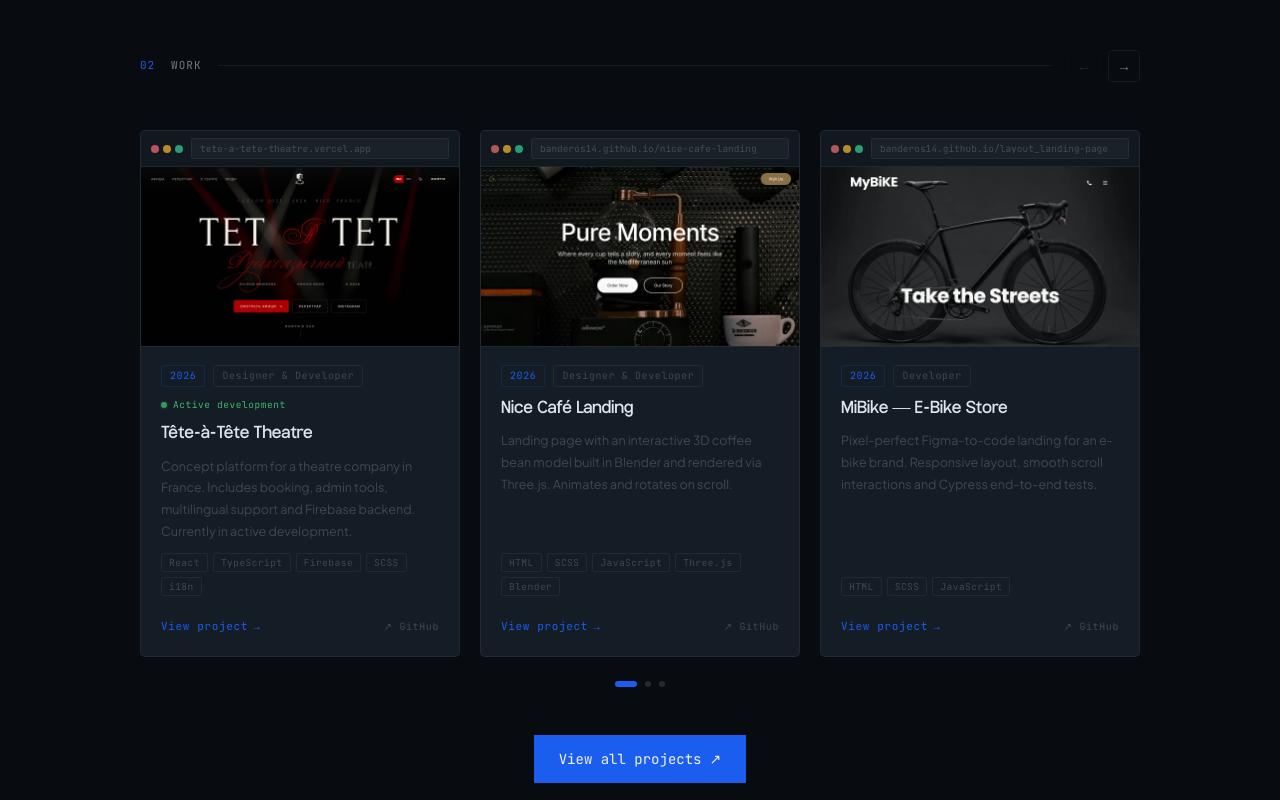
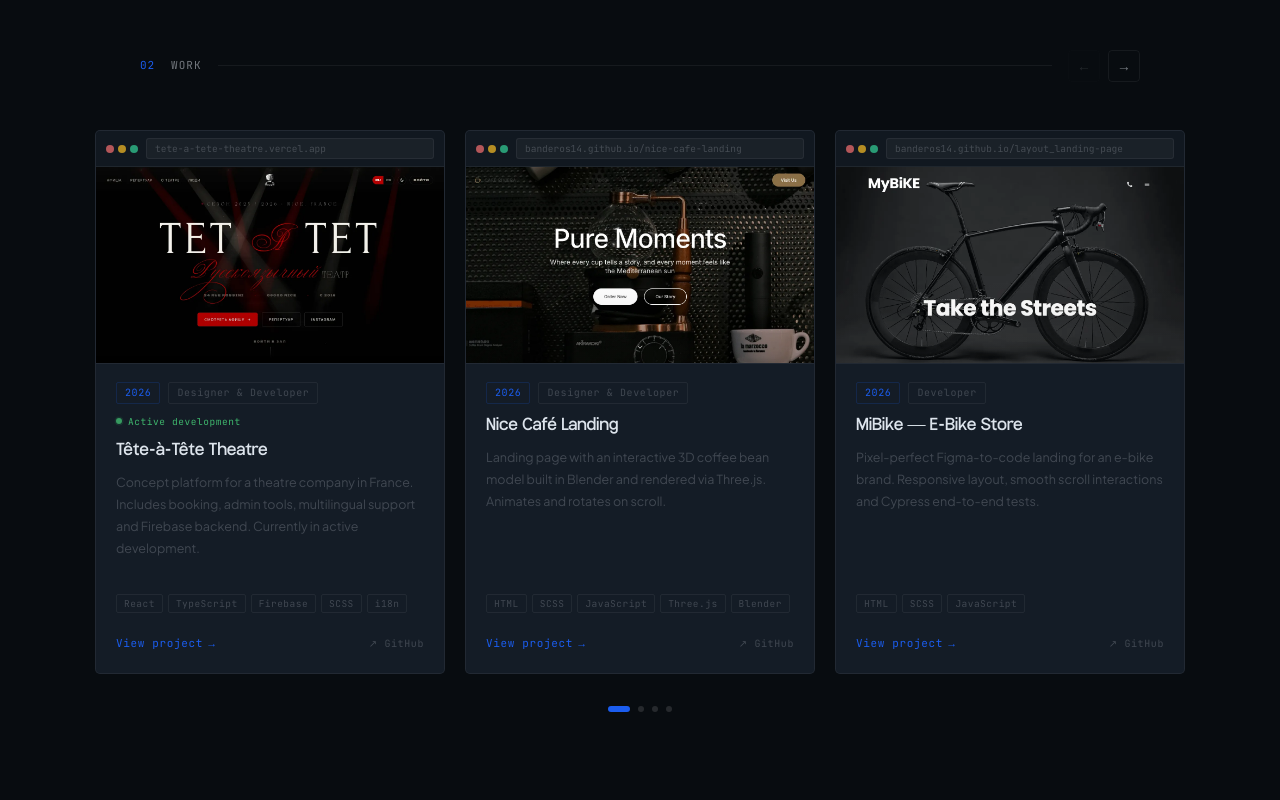
Before and after one commit to Banderos14/banderos14.github.io, a React (Vite) app: page / in a window 1280 px wide. Shown: the part 1560-2360 px from the top of the page. Built offline with nearby package versions, Linux system fonts and the light colour scheme.

Commit message:
final: final vertion + added project 2025(Coffee shop) and finalization of animation and scroll

```diff
--- a/src/components/About/About.tsx
+++ b/src/components/About/About.tsx
@@ -41,8 +41,14 @@ export default function About() {
     e.preventDefault();
     // eslint-disable-next-line @typescript-eslint/no-explicit-any
     const lenis = (window as any).__lenis;
-    if (lenis) lenis.scrollTo('#work');
-    else document.getElementById('work')?.scrollIntoView({ behavior: 'smooth' });
+    if (lenis) {
+      lenis.scrollTo('#work', {
+        duration: 2.2,
+        easing: (t: number) => t < 0.5 ? 4 * t * t * t : 1 - Math.pow(-2 * t + 2, 3) / 2,
+      });
+    } else {
+      document.getElementById('work')?.scrollIntoView({ behavior: 'smooth' });
+    }
   };
 
   return (
--- a/src/components/Hero/Hero.tsx
+++ b/src/components/Hero/Hero.tsx
@@ -29,8 +29,14 @@ export default function Hero() {
     e.preventDefault();
     // eslint-disable-next-line @typescript-eslint/no-explicit-any
     const lenis = (window as any).__lenis;
-    if (lenis) lenis.scrollTo(`#${id}`);
-    else document.getElementById(id)?.scrollIntoView({ behavior: 'smooth' });
+    if (lenis) {
+      lenis.scrollTo(`#${id}`, {
+        duration: 2.2,
+        easing: (t: number) => t < 0.5 ? 4 * t * t * t : 1 - Math.pow(-2 * t + 2, 3) / 2,
+      });
+    } else {
+      document.getElementById(id)?.scrollIntoView({ behavior: 'smooth' });
+    }
   };
 
   // Duplicate 4× so the ticker never shows a gap
--- a/src/components/Work/ProjectItem.module.scss
+++ b/src/components/Work/ProjectItem.module.scss
@@ -375,6 +375,27 @@
   .activeDot::after { animation: none !important; }
 }
 
+// ── Archived concept status badge ──
+.archivedBadge {
+  @include font-mono;
+  display: inline-flex;
+  align-items: center;
+  gap: 6px;
+  font-size: 9.5px;
+  letter-spacing: 0.06em;
+  color: var(--text-d);
+  opacity: 0.7;
+}
+
+.archivedDot {
+  display: inline-block;
+  width: 6px;
+  height: 6px;
+  flex-shrink: 0;
+  border-radius: 50%;
+  border: 1px solid currentColor;
+}
+
 .ghLink {
   @include font-mono;
   font-size: 10px;
--- a/src/components/Work/ProjectItem.tsx
+++ b/src/components/Work/ProjectItem.tsx
@@ -11,7 +11,8 @@ interface Props {
   index:   number;
 }
 
-function displayUrl(url: string): string {
+function displayUrl(url: string | undefined): string {
+  if (!url) return '';
   try {
     const u = new URL(url);
     return u.hostname + u.pathname.replace(/\/$/, '');
@@ -64,7 +65,7 @@ export default function ProjectItem({ project, index }: Props) {
       onMouseLeave={IS_TOUCH ? undefined : () => setHovered(false)}
     >
       <a
-        href={project.live}
+        href={project.live ?? project.github}
         target="_blank"
         rel="noopener noreferrer"
         className={s.mockup}
@@ -114,7 +115,14 @@ export default function ProjectItem({ project, index }: Props) {
           </div>
         )}
 
-        <a href={project.live} target="_blank" rel="noopener noreferrer"
+        {project.archivedConcept && (
+          <div className={s.archivedBadge}>
+            <span className={s.archivedDot} aria-hidden="true" />
+            {t.work.archived_concept}
+          </div>
+        )}
+
+        <a href={project.live ?? project.github} target="_blank" rel="noopener noreferrer"
            className={s.nameLink} draggable={false} onClick={preventIfDrag}>
           <h3 className={s.name}>{name}</h3>
         </a>
@@ -128,14 +136,16 @@ export default function ProjectItem({ project, index }: Props) {
         </div>
 
         <div className={s.links}>
-          <a href={project.live} target="_blank" rel="noopener noreferrer"
+          <a href={project.live ?? project.github} target="_blank" rel="noopener noreferrer"
              className={s.cta} draggable={false} onClick={preventIfDrag}>
             {t.work.view_project} <span className={s.arr}>→</span>
           </a>
-          <a href={project.github} target="_blank" rel="noopener noreferrer"
-             className={s.ghLink} draggable={false} onClick={preventIfDrag}>
-            {t.work.github}
-          </a>
+          {project.live && (
+            <a href={project.github} target="_blank" rel="noopener noreferrer"
+               className={s.ghLink} draggable={false} onClick={preventIfDrag}>
+              {t.work.github}
+            </a>
+          )}
         </div>
       </div>
     </article>
--- a/src/components/Work/Work.module.scss
+++ b/src/components/Work/Work.module.scss
@@ -1,10 +1,10 @@
 .section {
-  padding: 70px 0;
+  padding: 70px 0 84px;
   position: relative;
   z-index: 2;
   background: transparent;
 
-  @media (max-width: 640px) { padding: 64px 0; }
+  @media (max-width: 640px) { padding: 64px 0 72px; }
 }
 
 .header {
@@ -61,6 +61,16 @@
   &:disabled { opacity: 0.25; cursor: default; }
 }
 
+// ── Unified Work section container ──
+// Exactly 3 cards wide: 3×350px + 2×20px gap = 1090px content + 2×40px padding = 1170px
+.workContainer {
+  max-width: 1170px;
+  margin: 0 auto;
+  padding: 0 40px;
+
+  @media (max-width: 640px) { padding: 0 20px; }
+}
+
 // ── Outer clip — hides cards that are off-screen ──
 .carouselOuter {
   overflow: hidden;
@@ -80,11 +90,11 @@
 
 // ── Each slide ──
 .cardSlide {
-  flex: 0 0 320px;
+  flex: 0 0 350px;
   align-self: stretch;
 
-  @media (max-width: 880px) { flex: 0 0 280px; }
-  @media (max-width: 640px) { flex: 0 0 calc(88vw); }
+  @media (max-width: 880px) { flex: 0 0 308px; }
+  @media (max-width: 640px) { flex: 0 0 calc(90vw); }
 }
 
 // ── Dot indicators (visual only) ──
@@ -93,7 +103,7 @@
   justify-content: center;
   align-items: center;
   gap: 8px;
-  margin-top: 24px;
+  margin-top: 32px;
 }
 
 .dot {
@@ -108,13 +118,6 @@
     background: var(--accent);
     width: 22px;
   }
-}
-
-// ── Footer ──
-.footer {
-  margin-top: 48px;
-  display: flex;
-  justify-content: center;
 }
 
 // ── Nav arrow hint animation ──
--- a/src/components/Work/Work.tsx
+++ b/src/components/Work/Work.tsx
@@ -97,7 +97,7 @@ export default function Work() {
         </motion.div>
       </div>
 
-      <div className="container">
+      <div className={s.workContainer}>
         <div className={s.carouselOuter} ref={outerRef}>
           <motion.div
             ref={trackRef}
@@ -125,7 +125,7 @@ export default function Work() {
         </div>
       </div>
 
-      <div className="container">
+      <div className={s.workContainer}>
         <motion.div
           className={s.dots}
           initial={{ opacity: 0 }}
@@ -143,23 +143,6 @@ export default function Work() {
             />
           ))}
         </motion.div>
-
-        <motion.div
-          className={s.footer}
-          initial={{ opacity: 0, y: 40 }}
-          animate={revealed ? { opacity: 1, y: 0 } : { opacity: 0, y: 40 }}
-          transition={{ type: 'spring', stiffness: 75, damping: 18, mass: 0.9, delay: projects.length * 0.1 + 0.25 }}
-        >
-          <div className="btn-wrap">
-            <a href="https://github.com/Banderos14" target="_blank" rel="noopener noreferrer" className="btn btn-p">
-              {t.work.cta} <span className="btn-arr">↗</span>
-            </a>
-            <span className="btn-c btn-c--tl" aria-hidden="true" />
-            <span className="btn-c btn-c--tr" aria-hidden="true" />
-            <span className="btn-c btn-c--bl" aria-hidden="true" />
-            <span className="btn-c btn-c--br" aria-hidden="true" />
-          </div>
-        </motion.div>
       </div>
     </section>
   );
--- a/src/data/projects.ts
+++ b/src/data/projects.ts
@@ -42,4 +42,13 @@ export const projects: Project[] = [
     github: 'https://github.com/Banderos14/react_phone-catalog',
     screenshot: '/img/projects/nice_gadgets.webp',
   },
+  {
+    slug: 'coffee_shop',
+    year: 2025,
+    tags: ['React', 'JavaScript', 'React Router', 'SCSS', 'Vite', 'Mapbox'],
+    live: 'https://banderos14.github.io/Coffee-shop/',
+    github: 'https://github.com/Banderos14/Coffee-shop',
+    screenshot: '/img/projects/coffee_shop.webp',
+    archivedConcept: true,
+  },
 ];
--- a/src/i18n/en.ts
+++ b/src/i18n/en.ts
@@ -37,11 +37,11 @@ export const en = {
   work: {
     num: '02',
     title: 'work',
-    cta: 'View all projects',
     loading: 'loading preview…',
     view_project: 'View project',
     github: '↗ GitHub',
     active_dev: 'Active development',
+    archived_concept: 'Archived concept',
   },
   contact: {
     num: '03',
@@ -78,5 +78,10 @@ export const en = {
       role: 'Developer',
       desc: 'Full-featured e-commerce catalog for phones, tablets and accessories. Filtering, favourites, cart and dynamic routing connected to a real REST API.',
     },
+    coffee_shop: {
+      name: 'Coffee Shop — E-commerce Website',
+      role: 'Designer & Developer',
+      desc: 'Custom Figma design and development. Coffee shop website built from scratch with a product catalog, shopping cart, interactive map and responsive layouts.',
+    },
   },
 };
--- a/src/i18n/fr.ts
+++ b/src/i18n/fr.ts
@@ -37,11 +37,11 @@ export const fr = {
   work: {
     num: '02',
     title: 'projets',
-    cta: 'Voir tous les projets',
     loading: 'chargement…',
     view_project: 'Voir le projet',
     github: '↗ GitHub',
     active_dev: 'En développement',
+    archived_concept: 'Concept archivé',
   },
   contact: {
     num: '03',
@@ -78,5 +78,10 @@ export const fr = {
       role: 'Développeur',
       desc: 'Catalogue e-commerce pour téléphones, tablettes et accessoires. Filtres, favoris, panier et routage dynamique sur une vraie REST API.',
     },
+    coffee_shop: {
+      name: 'Coffee Shop — E-commerce Website',
+      role: 'Designer & Développeur',
+      desc: 'Design Figma personnalisé et développement. Site de café créé de zéro avec catalogue produits, panier, carte interactive et interface responsive.',
+    },
   },
 };
--- a/src/i18n/ru.ts
+++ b/src/i18n/ru.ts
@@ -37,11 +37,11 @@ export const ru = {
   work: {
     num: '02',
     title: 'работы',
-    cta: 'Все проекты',
     loading: 'загрузка…',
     view_project: 'Смотреть проект',
     github: '↗ GitHub',
     active_dev: 'В разработке',
+    archived_concept: 'Архивный концепт',
   },
   contact: {
     num: '03',
@@ -78,5 +78,10 @@ export const ru = {
       role: 'Разработчик',
       desc: 'Интернет-магазин телефонов, планшетов и аксессуаров. Фильтры, избранное, корзина и динамические маршруты, подключённые к реальному REST API.',
     },
+    coffee_shop: {
+      name: 'Coffee Shop — E-commerce Website',
+      role: 'Дизайнер и разработчик',
+      desc: 'Собственный дизайн в Figma и разработка. Сайт кофейни, созданный с нуля: каталог товаров, корзина, интерактивная карта и адаптивный интерфейс.',
+    },
   },
 };
--- a/src/types/index.ts
+++ b/src/types/index.ts
@@ -3,10 +3,11 @@ export interface Project {
   slug: string;
   year: number;
   tags: string[];
-  live: string;
+  live?: string;
   github: string;
   screenshot?: string;
   activelyDeveloped?: boolean;
+  archivedConcept?: boolean;
 }
 
 export type Theme = 'dark' | 'light';
```
Also changed, not shown: public/img/projects/Screenshot 2026-06-05 at 13.11.08.png (added), public/img/projects/coffee_shop.webp (added).
